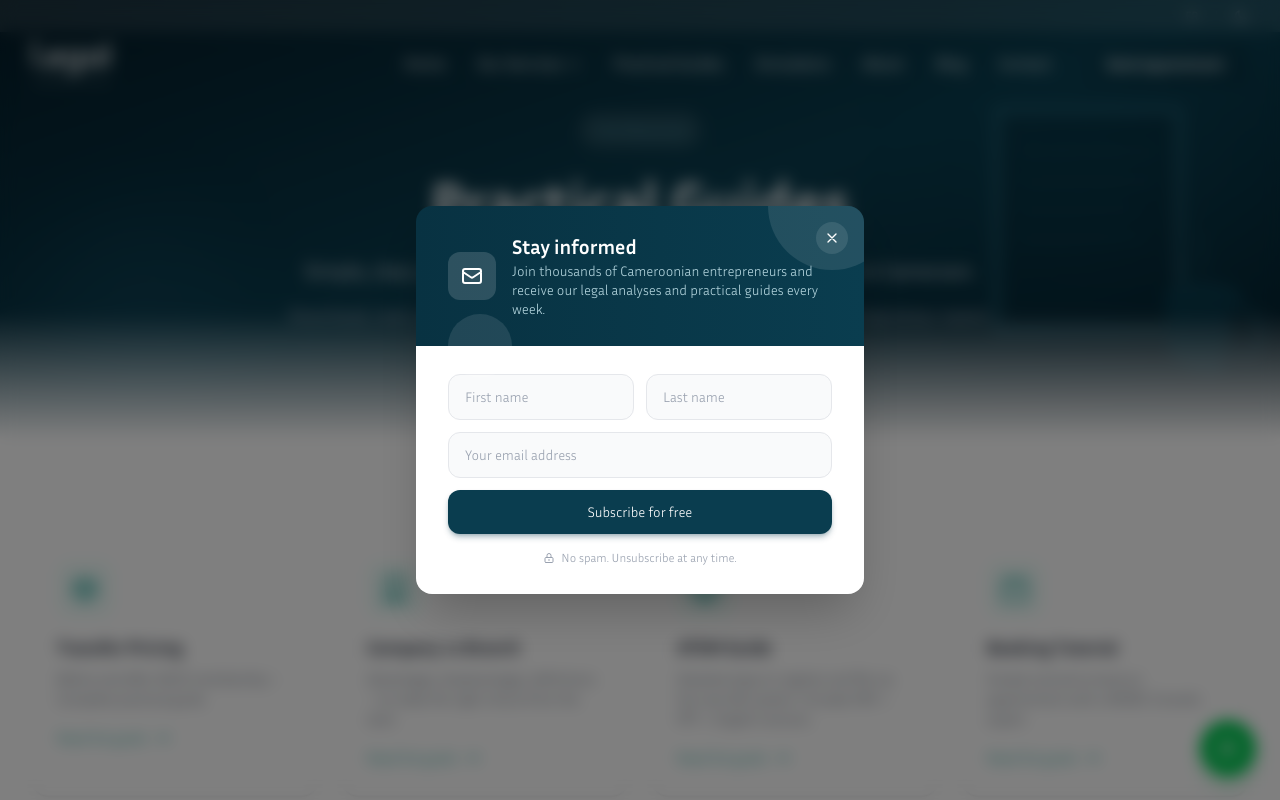
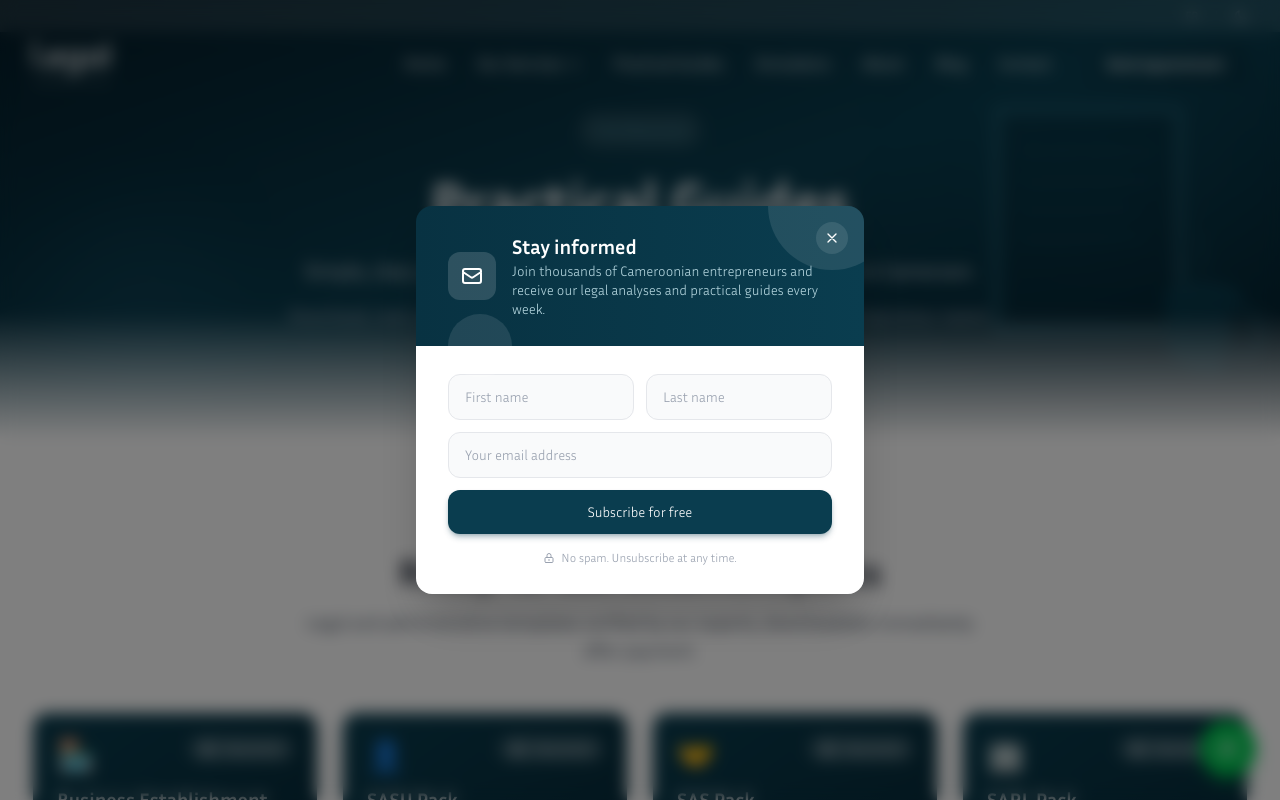
Before and after one commit to nt-michael/legal-cameroun-public, a Next.js app: page /fiches-pratiques in a window 1280 px wide. Shown: the top 800 px of the page. Built offline with nearby package versions, Linux system fonts and the light colour scheme.

Commit message:
doing some updates

```diff
--- a/app/fiches-pratiques/page.tsx
+++ b/app/fiches-pratiques/page.tsx
@@ -1,6 +1,7 @@
 import { Metadata } from 'next';
 import { Suspense } from 'react';
-import { FichesHero, FichesGrid, FichesFooterCTA, PacksSection } from '@/components/fiches-pratiques';
+// FichesGrid
+import { FichesHero, FichesFooterCTA, PacksSection } from '@/components/fiches-pratiques';
 import { createPageMetadata } from '@/lib/seo-utils';
 
 export async function generateMetadata(): Promise<Metadata> {
@@ -80,7 +81,7 @@ export default function FichesPratiquesPage() {
       <FichesHero />
 
       {/* Fiches Grid */}
-      <FichesGrid />
+      {/* <FichesGrid /> */}
 
       {/* Premium Packs */}
       <Suspense fallback={null}>
--- a/components/fiches-pratiques/PacksSection.tsx
+++ b/components/fiches-pratiques/PacksSection.tsx
@@ -68,7 +68,7 @@ export default function PacksSection() {
   }, []); // eslint-disable-line react-hooks/exhaustive-deps
 
   return (
-    <section className="py-16 bg-gray-50 dark:bg-gray-900">
+    <section className="py-16 bg-white dark:bg-gray-900">
       <div className="max-w-7xl mx-auto px-4 sm:px-6 lg:px-8">
         {/* Section header */}
         <div className="text-center mb-12">
```
